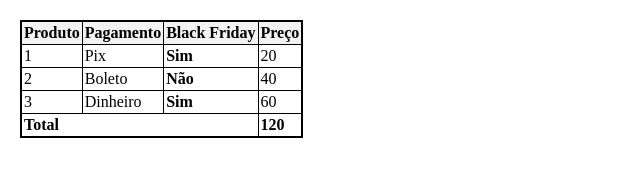
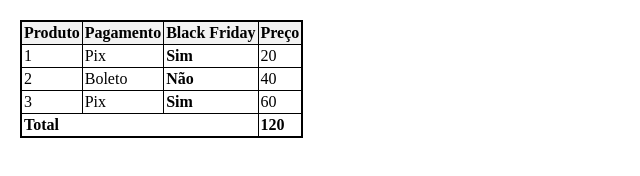
Before and after one commit to Pedro-Peresss/Aula-Tabela, a plain HTML site: page index.html in a window 1280 px wide. Shown: the full height of the page, 0-640 px from the left. Drawn offline with Linux system fonts and the light colour scheme.

Commit message:
Troca da forma de pagamento do produto 3

```diff
--- a/index.html
+++ b/index.html
@@ -35,7 +35,7 @@
 
             <tr>
                 <td>3</td>
-                <td>Dinheiro</td>
+                <td>Pix</td>
                 <td><span>Sim</span></td>
                 <td>60</td>
             </tr>
```
